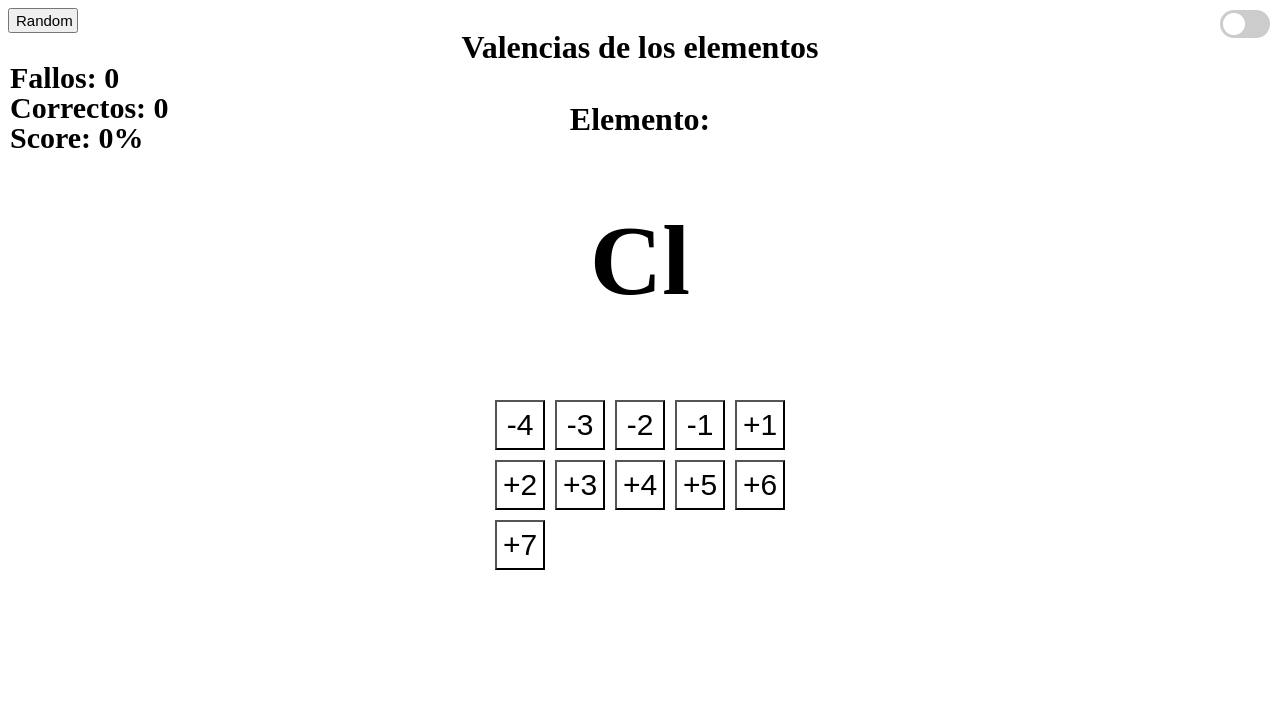
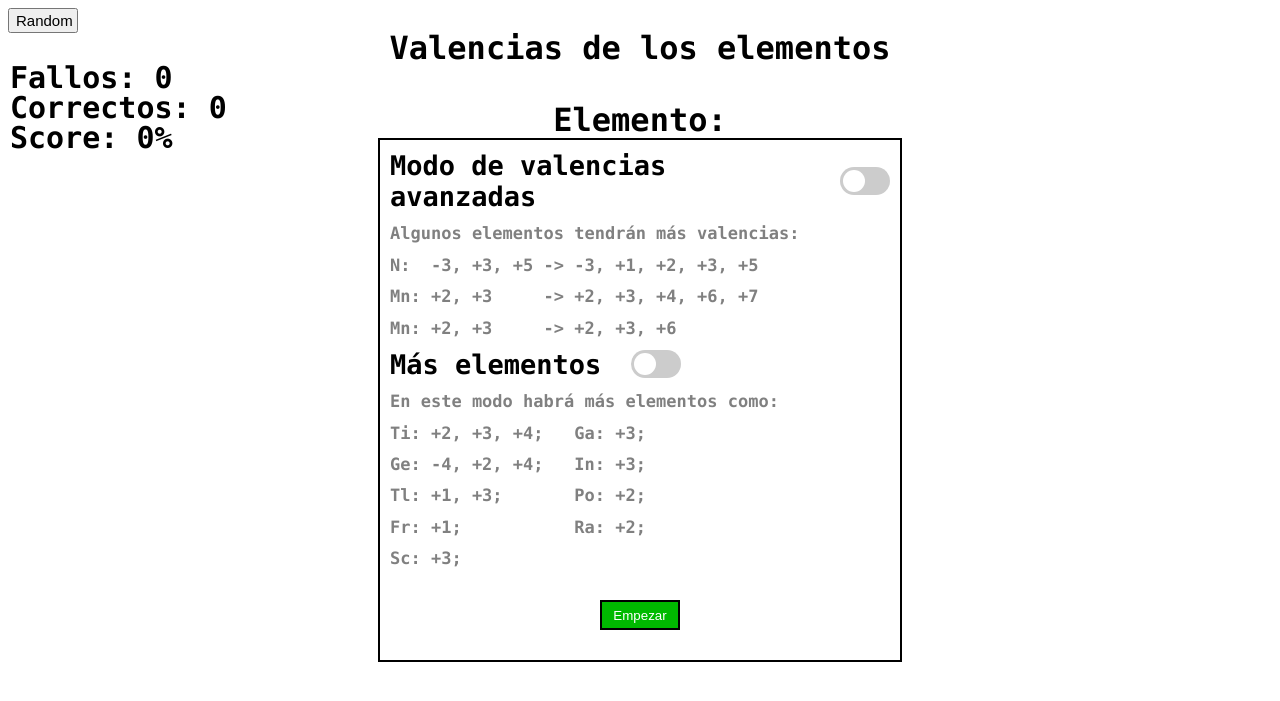
Before and after one commit to cookiePicker/tablaidiotica, a Flask app: page / in a window 1280 px wide. Shown: the top 701 px of the page. Run offline with Flask 3, Linux system fonts and the light colour scheme.

Commit message:
- Aded start start_menu - Now users can enable extra elements mode/nerdy mode NEEDED TO BE FIXED: -random button crashes the code when array has 0 indexes left!!!!!!11

```diff
--- a/static/script.js
+++ b/static/script.js
@@ -1,12 +1,15 @@
 // Access elements similarly to pointers/references in C++ or table lookups in Lua
 const button = document.getElementById("myButton");
+const start_button = document.getElementById("start_button");
 const nerd_switch = document.getElementById("nerd_switch");
+const more_valencies_switch = document.getElementById("more_valencies_switch");
 const nerd_image = document.getElementById("nerd");
 const body = document.body;
 const box = document.getElementById("box1");
 const element_name = document.getElementById("element_name");
 const mistakes_text = document.getElementById("mistakes");
 const correct_text = document.getElementById("correct");
+const start_menu = document.getElementById("start_menu");
 const score_text = document.getElementById("score");
 const elements_container = document.getElementById("ellements_container");
 
@@ -57,7 +60,7 @@ let elementValencies = [
 ];
 
 const nerdyValencies = [
-   { N: "+2, +4" },
+   { N: "+1, +2, +4" },
    { Mn: "+4, +6, +7" },
    { Cr: "+6" },
 ];
@@ -155,6 +158,7 @@ function toggle_nerd_mode(enable){
       } else {
         elementValencies.push(burger);
       }
+      console.log("NERD MODE IS ENABLED")
     }
     else{
       if (index !== -1) {
@@ -191,9 +195,18 @@ function toggle_extraValencies_mode(enable){
 nerd_switch.addEventListener("change", () => {
     if (nerd_switch.checked) {
       nerd_image.style.visibility = "visible";
+      toggle_nerd_mode(true);
     } else {
       nerd_image.style.visibility = "hidden";
+      toggle_nerd_mode(false);
+    }
+});
 
+more_valencies_switch.addEventListener("change", () => {
+    if (nerd_switch.checked) {
+      toggle_extraValencies_mode(true);
+    } else {
+      toggle_extraValencies_mode(false);
     }
 });
 
@@ -216,9 +229,15 @@ document.addEventListener("DOMContentLoaded", () => {
       valencies_buttons_array.push(btn);
     }
   }
-  currentElement = pickRandomElement();
-  availableIndexes = elementValencies.map((_, index) => index);
-  element_name.textContent = currentElement.symbol;
+  const isChecked = nerd_switch.checked;
+
+  // Run your logic with the initial state
+  toggle_nerd_mode(isChecked);
+
+  const isChecked2 = more_valencies_switch.checked;
+
+  toggle_extraValencies_mode(isChecked2);
+
 });
 // heading.textContent = "New Heading Text"
 
@@ -326,6 +345,14 @@ button.addEventListener("click", () => {
   // test_passed_elements_list(100);
 });
 
+start_button.addEventListener("click", () => {
+  start_menu.style.display = "none";
+  currentElement = pickRandomElement();
+  availableIndexes = elementValencies.map((_, index) => index);
+  element_name.textContent = currentElement.symbol;
+
+});
+
 
 const delay = (ms) => new Promise(resolve => setTimeout(resolve, ms));
 
--- /dev/null
+++ b/static/start_menu.css
@@ -0,0 +1,64 @@
+.start_menu {
+  position: fixed;
+
+  display: block;
+
+  top: 50%;
+  left: 50%;
+
+  width: 500px;
+  height: 500px;
+
+  padding: 10px;
+
+  /* transform: translateX(-50%); */
+  transform: translate(-50%, -50%);
+
+  border: 2px solid black;
+  background-color: rgb(255, 255, 255)
+
+
+
+}
+
+.description{
+  color: grey;
+  font-size: 17px;
+  white-space: pre-wrap;
+}
+.switch_title{
+  font-size: 27px;
+}
+
+.switch_row {
+  display: flex;
+  align-items: center; /* Vertically aligns title and switch */
+  gap: 30px;          /* Space between the title and the switch */
+}
+
+.switch_row h1 {
+  margin: 0;
+  /* line-height: 1; */
+}
+
+.nerd_mode_switch {
+    position: relative; /* Changed from fixed */
+    top: 0px;
+    left: 0px;
+    display: inline-block;
+    /* width: 50px;
+    height: 28px; */
+    flex-shrink: 0; /* Prevents the switch from shrinking if the title is long */
+}
+
+.start_button {
+    position: fixed;
+    bottom: 30px;
+    left: 50%;
+    width: 80px;
+    height: 30px;
+    transform: translateX(-50%);
+    background-color: rgb(0, 186, 0);
+    color: white;
+    border: 2px solid black;
+}
--- a/static/style.css
+++ b/static/style.css
@@ -1,3 +1,7 @@
+body {
+    font-family: Consolas, monospace;
+}
+
 .text1 {
   position: fixed;
   left: 50%;
@@ -22,6 +26,7 @@
   text-align: center;          /* Centers multiple lines of text relative to each other */
   white-space: nowrap;
   font-size: 100px;
+  font-family: initial;
 }
 
 .buttons_container {
--- a/static/switch.css
+++ b/static/switch.css
@@ -1,7 +1,8 @@
 .switch {
     position: fixed;
-    right: 10px;
-    top: 10px;
+    /* right: 10px;
+    top: 10px; */
+    user-select: none;
     display: inline-block;
     width: 50px;
     height: 28px;
--- a/templates/index.html
+++ b/templates/index.html
@@ -7,21 +7,24 @@
   <!-- Link CSS -->
   <link rel="stylesheet" href="{{ url_for('static', filename='style.css') }}">
   <link rel="stylesheet" href="{{ url_for('static', filename='switch.css') }}">
+  <link rel="stylesheet" href="{{ url_for('static', filename='start_menu.css') }}">
 
   <link href="https://fonts.googleapis.com/css2?family=Press+Start+2P&display=swap" rel="stylesheet">
   <link rel="icon" href="{{ url_for('static', filename='favicon.ico') }}">
 </head>
 <body>
-  <label class="switch">
+
+  <!-- <label class="switch">
 
     <input type="checkbox" id="nerd_switch">
     <span class="slider"></span>
-  </label>
+  </label> -->
   <h1 class="text1">Valencias de los elementos</h1>
   <h1 class="text2">Elemento:</h1>
 
   <h1 class="element_name" id = "element_name">H</h1>
   <button id="myButton" class = "random_button">Random</button>
+
   <div class = "stats_container">
 
     <h1 class="text3" id = "mistakes">Fallos: 0</h1>
@@ -46,6 +49,34 @@
   </div>
   <img id = "nerd" class = "nerd" src="{{ url_for('static', filename='nerd.png') }}"
      alt="NERD!">
+  <div class="start_menu" id="start_menu">
+    <div class="switch_row">
+      <h1 class="switch_title nerd_st">Modo de valencias avanzadas</h1>
+      <label class="switch nerd_mode_switch">
+        <input type="checkbox" id="nerd_switch">
+        <span class="slider"></span>
+      </label>
+    </div>
+    <h1 class="description nerd_mode_desc">Algunos elementos tendrán más valencias:</h1>
+    <h1 class="description">N:  -3, +3, +5 -> -3, +1, +2, +3, +5</h1>
+    <h1 class="description">Mn: +2, +3     -> +2, +3, +4, +6, +7</h1>
+    <h1 class="description">Mn: +2, +3     -> +2, +3, +6</h1>
+    <!-- <h1 class="switch_title">Más elementos</h1> -->
+    <div class="switch_row">
+      <h1 class="switch_title">Más elementos</h1>
+      <label class="switch nerd_mode_switch">
+        <input type="checkbox" id="more_valencies_switch">
+        <span class="slider"></span>
+      </label>
+    </div>
+    <h1 class="description">En este modo habrá más elementos como:</h1>
+    <h1 class="description">Ti: +2, +3, +4;   Ga: +3;</h1>
+    <h1 class="description">Ge: -4, +2, +4;   In: +3;</h1>
+    <h1 class="description">Tl: +1, +3;       Po: +2;</h1>
+    <h1 class="description">Fr: +1;           Ra: +2;</h1>
+    <h1 class="description">Sc: +3;</h1>
+    <button class="start_button" id="start_button">Empezar</button>
+  </div>
 
 
   <!-- Link JS (defer ensures HTML elements load before JS runs) -->
```
